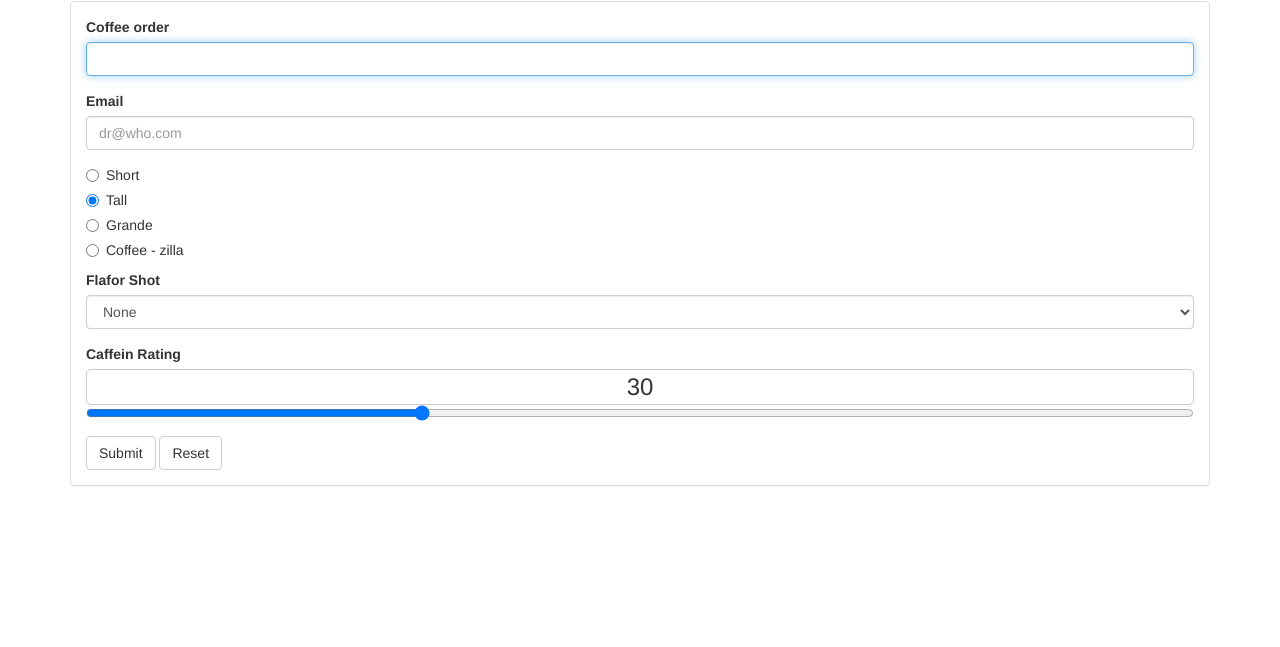
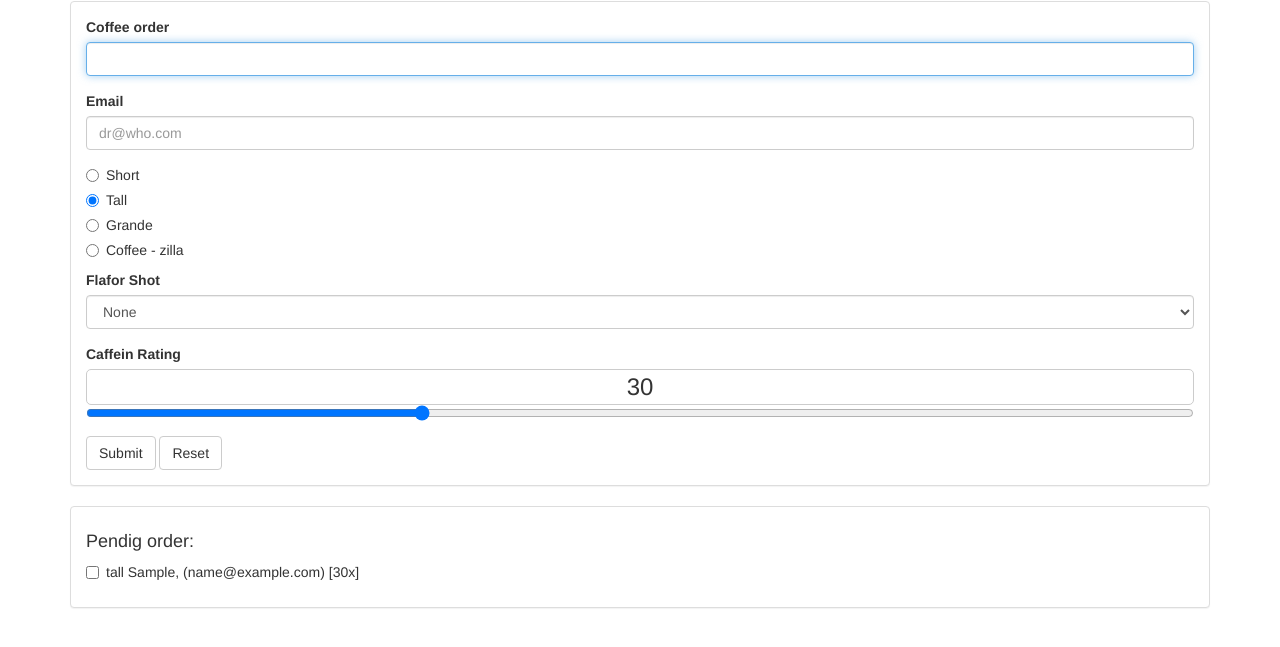
Before and after one commit to Steelmen87/CoffeeRun, a plain HTML site: page index.html in a window 1280 px wide. Both pictures are taken after typing "Sample", "name@example.com" into the empty fields and a click on the button "Submit". Shown: the part 69-716 px from the top of the page. Drawn offline with nearby package versions, Linux system fonts and the light colour scheme.

Commit message:
next 276

```diff
--- a/index.html
+++ b/index.html
@@ -70,9 +70,16 @@
                 </form>
             </div>
         </div>
+        <div class="panel panel-default">
+            <div class="panel-body">
+                <h4>Pendig order:</h4>
+                <div data-coffee-order="checklist"></div>
+            </div>
+        </div>
     </section>
     <script src="https://cdnjs.cloudflare.com/ajax/libs/jquery/2.1.4/jquery.min.js"></script>
     <script src="https://cdnjs.cloudflare.com/ajax/libs/jquery/2.1.4/jquery.js"></script>
+    <script src="./scripts/checklist.js"></script>
     <script src="./scripts/formhandler.js"></script>
     <script src="./scripts/datastore.js"></script>
     <script src="./scripts/truck.js"></script>
--- /dev/null
+++ b/scripts/checklist.js
@@ -0,0 +1,45 @@
+(function(window) {
+    var App = window.App || {}
+    var $ = window.jQuery
+
+    function CheckList(selector) {
+        if (!selector) {
+            throw new Error('No selector provided')
+        }
+        this.$element = $(selector)
+        if (this.$element.length === 0) {
+            throw new Error('Could not find element with selector: ' + selector)
+
+        }
+    }
+
+    function Row(coffeeOrder) {
+        var $div = $('<div></div>', {
+            'data-coffee-order': 'checkbox',
+            'class': 'checkbox'
+        })
+        var $label = $('<label></label>')
+        var $checkbox = $('<input></input>', {
+            type: 'checkbox',
+            value: coffeeOrder.emailAddress
+        })
+        var description = coffeeOrder.size + ' ';
+        if (coffeeOrder.flavor) {
+            description += coffeeOrder.flavor + ' ';
+        }
+        description += coffeeOrder.coffee + ', ';
+        description += ' (' + coffeeOrder.emailAddress + ')';
+        description += ' [' + coffeeOrder.strength + 'x]';
+        $label.append($checkbox);
+        $label.append(description)
+        $div.append($label)
+
+        this.$element = $div;
+    }
+    CheckList.prototype.addRow = function(coffeeOrder) {
+        var rowElement = new Row(coffeeOrder);
+        this.$element.append(rowElement.$element);
+    };
+    App.CheckList = CheckList
+    window.App = App
+})(window)
--- a/scripts/main.js
+++ b/scripts/main.js
@@ -1,10 +1,12 @@
 (function(window) {
     'use strict';
     var FORM_SELECTOR = '[data-coffee-order="form"]';
+    var CHECKLIST_SELECTOR = '[data-coffee-order="checklist"]';
     var App = window.App;
     var Truck = App.Truck;
     var DataStore = App.DataStore;
     var FormHandler = App.FormHandler;
+    var CheckList = App.CheckList;
     var myTruck = new Truck('ncc-1701', new DataStore());
 
     var elem = document.querySelector('input[type="range"]');
@@ -19,8 +21,12 @@
 
 
     window.myTruck = myTruck;
+    var checkList = new CheckList(CHECKLIST_SELECTOR)
     var formHandler = new FormHandler(FORM_SELECTOR);
-    formHandler.addSubmitHandler(myTruck.createOrder.bind(myTruck));
-    console.log(formHandler);
+    formHandler.addSubmitHandler(function(data) {
+        myTruck.createOrder.call(myTruck, data);
+        checkList.addRow.call(checkList, data);
+    });
+
 
 })(window);
```
